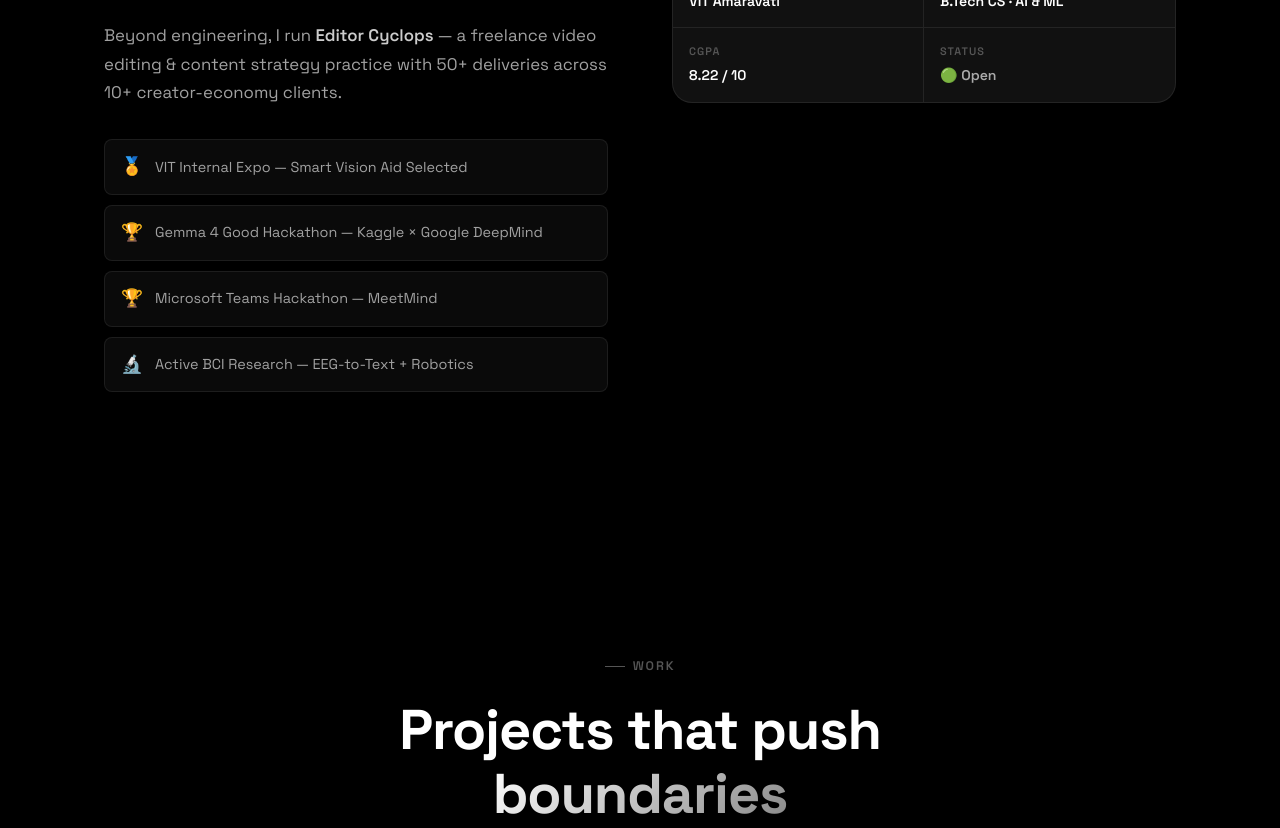
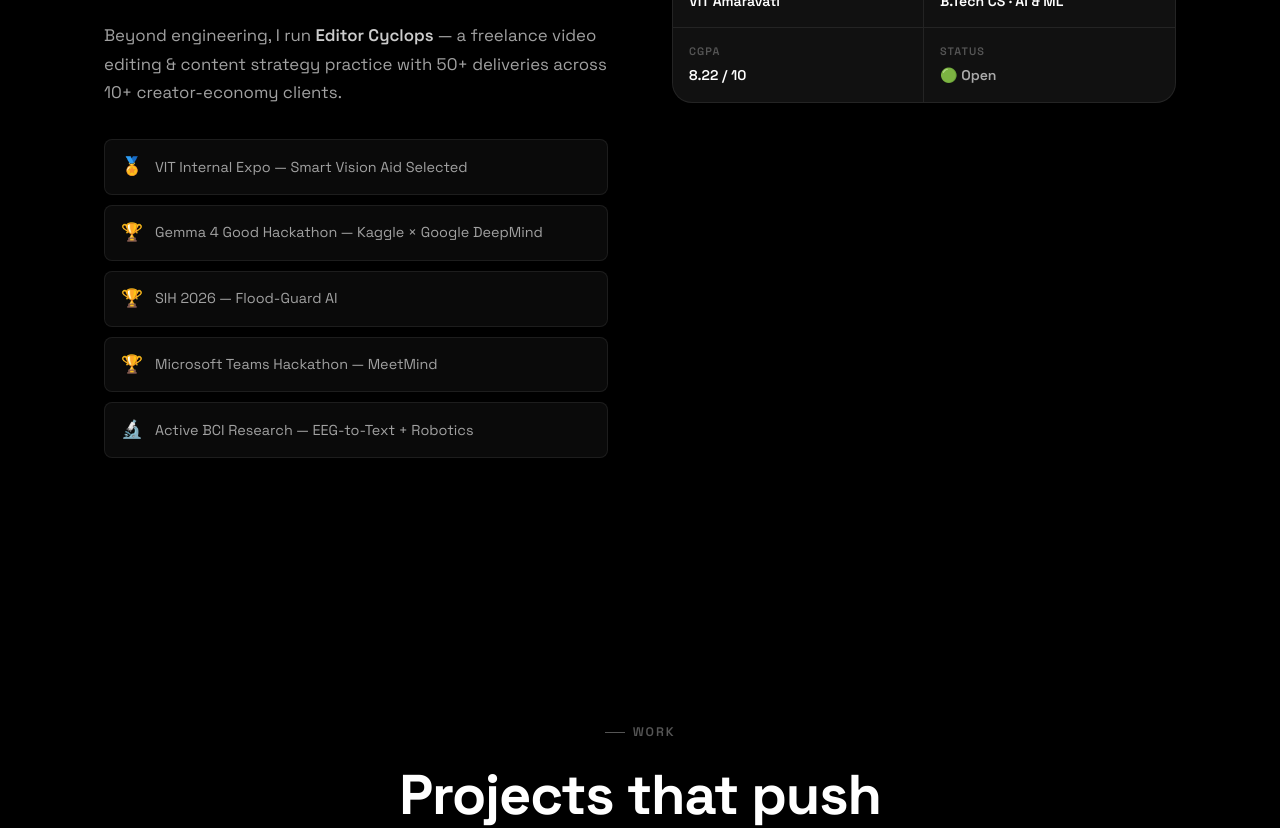
Before and after one commit to ankit-sengupta05/ankit-sengupta05, a React (Vite) app in the folder portfolio/: page / in a window 1280 px wide. Shown: the part 1820-2648 px from the top of the page. Built offline with nearby package versions, Linux system fonts and the light colour scheme.

Commit message:
docs: add SIH 2026 to About highlights

```diff
--- a/portfolio/src/components/About.tsx
+++ b/portfolio/src/components/About.tsx
@@ -49,6 +49,7 @@ export function About() {
               {[
                 { icon: '🏅', text: 'VIT Internal Expo — Smart Vision Aid Selected' },
                 { icon: '🏆', text: 'Gemma 4 Good Hackathon — Kaggle × Google DeepMind' },
+                { icon: '🏆', text: 'SIH 2026 — Flood-Guard AI' },
                 { icon: '🏆', text: 'Microsoft Teams Hackathon — MeetMind' },
                 { icon: '🔬', text: 'Active BCI Research — EEG-to-Text + Robotics' },
               ].map(({ icon, text }) => (
```
